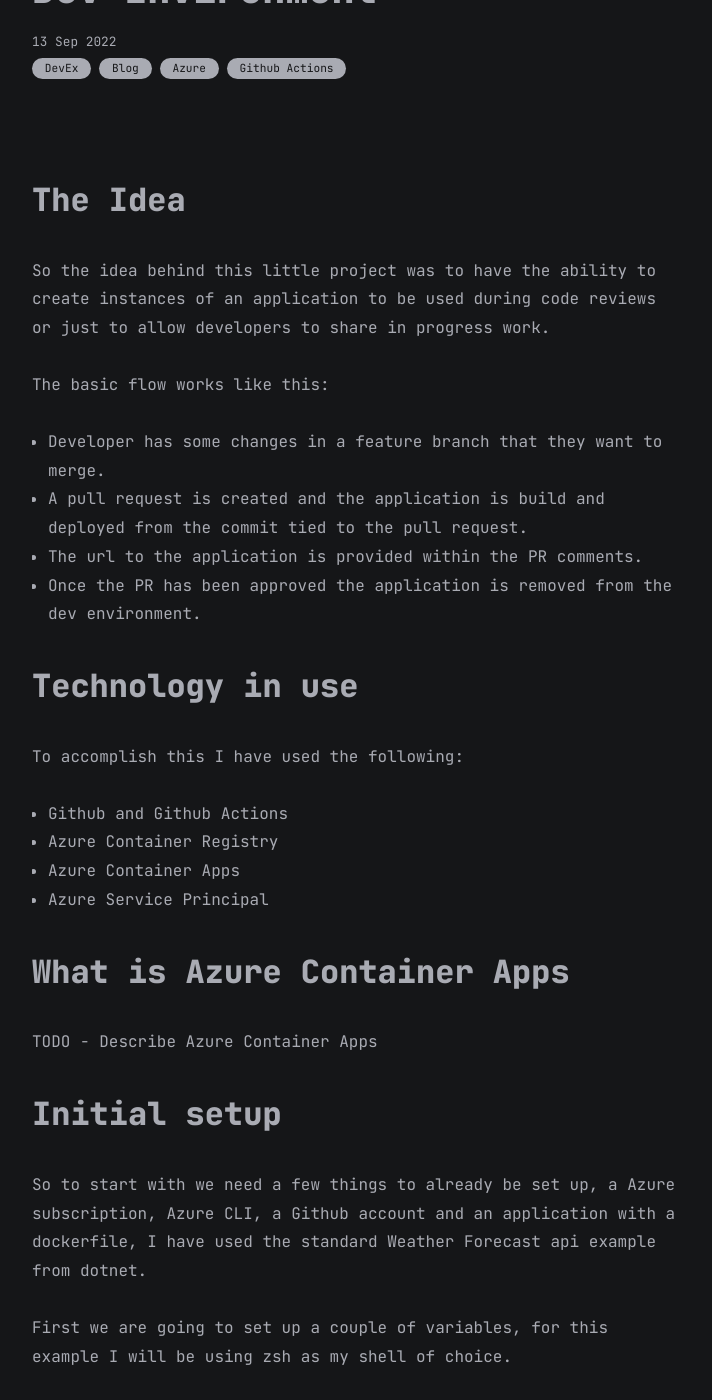
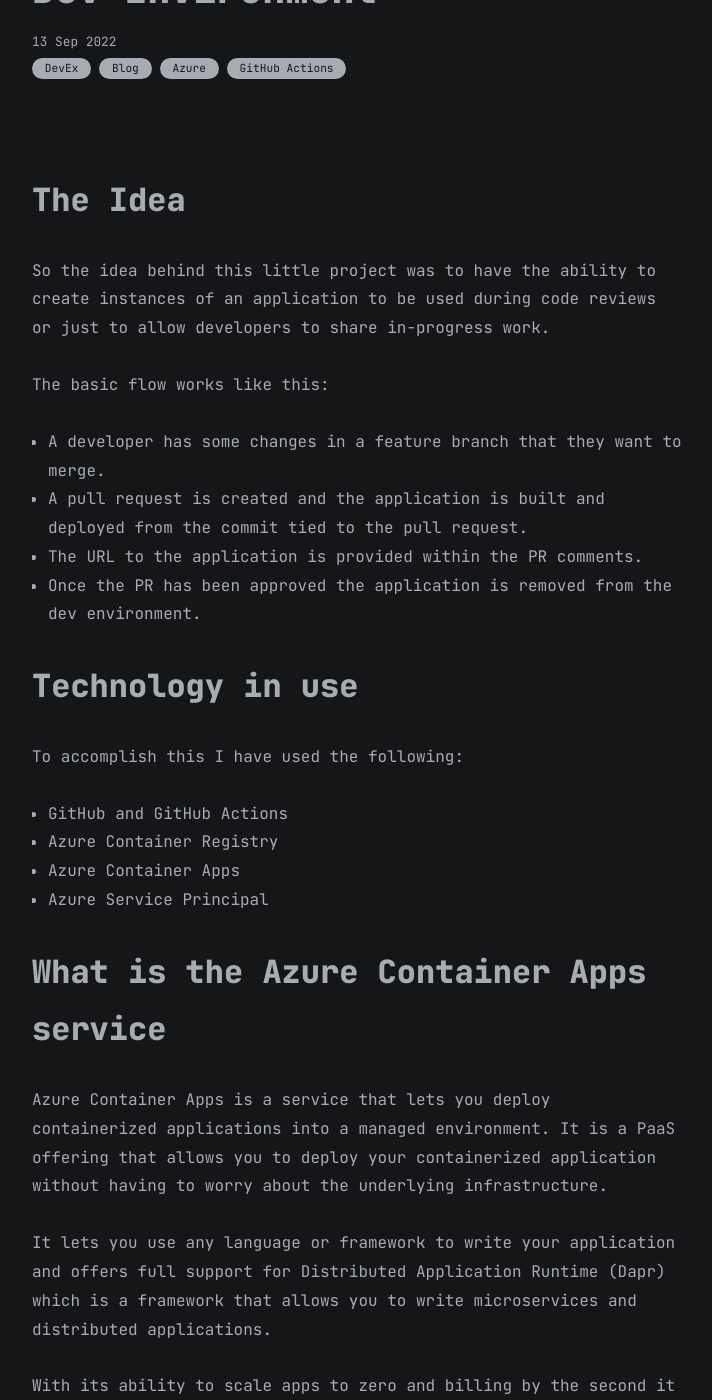
Before and after one commit to sharadcodes/jekyll-theme-serial-programmer, a Jekyll site: the page built from all_collections/_posts/2022-09-14-Azure-Container-Apps-Dev-Env.md, in a window 1280 px wide and 1400 px high, scrolled down 267 px. Shown: the whole window, without its empty margins (283-995 px from the left). Built offline with Jekyll 4.4.1, drawn with Linux system fonts in a browser that asks for light colours; some of the changed text lies outside the part shown.

Commit message:
finished writing v1 of article

````diff
--- a/all_collections/_posts/2022-09-14-Azure-Container-Apps-Dev-Env.md
+++ b/all_collections/_posts/2022-09-14-Azure-Container-Apps-Dev-Env.md
@@ -2,34 +2,38 @@
 layout: post
 title: Azure Container Apps As A Dev Environment
 date: 2022-09-13
-categories: ["DevEx", "Blog", "Azure", "Github Actions"]
+categories: ["DevEx", "Blog", "Azure", "GitHub Actions"]
 ---
 
 # The Idea
-So the idea behind this little project was to have the ability to create instances of an application to be used during code reviews or just to allow developers to share in progress work.
+So the idea behind this little project was to have the ability to create instances of an application to be used during code reviews or just to allow developers to share in-progress work.
 
 The basic flow works like this:
-
-- Developer has some changes in a feature branch that they want to merge.
-- A pull request is created and the application is build and deployed from the commit tied to the pull request.
-- The url to the application is provided within the PR comments.
+- A developer has some changes in a feature branch that they want to merge.
+- A pull request is created and the application is built and deployed from the commit tied to the pull request.
+- The URL to the application is provided within the PR comments.
 - Once the PR has been approved the application is removed from the dev environment.
 
 # Technology in use
 To accomplish this I have used the following:
-
-- Github and Github Actions
+- GitHub and GitHub Actions
 - Azure Container Registry
 - Azure Container Apps
 - Azure Service Principal
 
-# What is Azure Container Apps
-TODO - Describe Azure Container Apps
+# What is the Azure Container Apps service
+Azure Container Apps is a service that lets you deploy containerized applications into a managed environment. It is a PaaS offering that allows you to deploy your containerized application without having to worry about the underlying infrastructure.
+
+It lets you use any language or framework to write your application and offers full support for Distributed Application Runtime (Dapr) which is a framework that allows you to write microservices and distributed applications.
+
+With its ability to scale apps to zero and billing by the second it is a great fit for this use case.
+
+Further details about the service can be found here: <a href="https://docs.microsoft.com/en-us/azure/container-apps/">https://docs.microsoft.com/en-us/azure/container-apps/</a>
 
 # Initial setup
-So to start with we need a few things to already be set up, a Azure subscription, Azure CLI, a Github account and an application with a dockerfile, I have used the standard Weather Forecast api example from dotnet.
+So to start with we need a few things to already be set up, an Azure subscription, Azure CLI, a Github account and an application with a dockerfile, I have used the standard Weather Forecast API example from DotNet.'
 
-First we are going to set up a couple of variables, for this example I will be using zsh as my shell of choice.
+First, we are going to set up a couple of variables, for this example, I will be using zsh as my shell of choice.
 
 ```zsh
 resourceGroupName=rg-aca-dev-env
@@ -37,7 +41,7 @@ location=australiaeast
 acaEnvironmentName=aca-dev-env
 ```
 
-Next we want to log into the azure cli using `az login`
+Next, we want to log into the azure CLI using `az login`
 
 This should bring up a page in your default browser to log you into azure.
 
@@ -47,7 +51,7 @@ From here we create the Resource Group that will hold the Azure Container Apps E
 az group create --name $resourceGroup --location $location
 ```
 
-Next we create the Azure Container Registry, this will be where the application's container images are stored after they have been built.
+Next, we create the Azure Container Registry, this will be where the application's container images are stored after they have been built.
 
 ```zsh
 az acr create --name <unique-acr-name> --resource-group $resourceGroupName --sku Basic
@@ -67,7 +71,7 @@ Now we can create the Azure Container Apps Environment
 az containerapp env create --name $acaEnvironmentName --resource-group $resouceGroupName --location $location
 ```
 
-Next step is to set up the Azure Service Principal, this is used as the credentials for Github Actions to access both the Azure Container Registry as well as the Azure Container Apps Environment.
+The next step is to set up the Azure Service Principal, this is used as the credentials for GitHub Actions to access both the Azure Container Registry as well as the Azure Container Apps Environment.
 
 The details on this are provided here:
 
@@ -75,14 +79,17 @@ The details on this are provided here:
 
 # Creating the Pipelines and Initial Deployment
 
-Now that this is all set up I recommend creating a basic github action pipeline to do the initial container app deployment. The reason for this is that container apps only run containers based on Linux x64 (linux/amd64). So the easiest way to ensure your image is all good is to define the github action runner to use ubuntu-latest as its container image.
+Now that this is all set up I recommend creating a basic GitHub action pipeline to do the initial container app deployment. The reason for this is that container apps only run containers based on Linux x64 (linux/amd64). So the easiest way to ensure your image is all good is to define the GitHub action runner to use ubuntu-latest as its container image.
 
-Feel free to check out the example application here: <a href="https://github.com/dylan-mccarthy/Azure-Container-Apps-Dev-Env-Demo">Azure-Container-Apps-Dev-Env-Demo</a>
+All of the deployment pipelines are created using GitHub actions.
 
-So to start create the following file named prod-inital-deployment.yml in the .github/workflows folder in the base of your repository.
+The first pipeline is to create the initial deployment of the application.
+
+It has two parts, the first builds and pushes the container image to the Azure Container Registry and the second deploys the container image to the Azure Container Apps Environment.
 
 ```yaml
-{% raw %}name: Prod Initial Deployment
+{% raw %}
+name: Initial Deployment
 
 # This workflow uses actions that are not certified by GitHub.
 # They are provided by a third-party and are governed by
@@ -147,18 +154,24 @@ jobs:
             az extension add --name containerapp --upgrade
             az provider register --namespace Microsoft.App
             az provider register --namespace Microsoft.OperationalInsights
-            az containerapp create --name ${{ env.IMAGE_NAME }} --resource-group ${{ env.ACA_RG }} --image ${{ secrets.REGISTRY_LOGIN_SERVER }}/${{ env.IMAGE_NAME }}:${{ env.IMAGE_TAG }} {% endraw %}
+            az containerapp create --name ${{ env.IMAGE_NAME }} --resource-group ${{ env.ACA_RG }} --image ${{ secrets.REGISTRY_LOGIN_SERVER }}/${{ env.IMAGE_NAME }}:${{ env.IMAGE_TAG }}
+{% endraw %}
 
 ```
 
-Once this pipeline has been added to the repository you can access it via the Actions tab in github.
+Once this pipeline has been added to the repository you can access it via the Actions tab on GitHub.
+
+Pipelines should be created in the .github/workflows folder at the root of the repository.
 
 Running the pipeline should create the Container App inside the Container App Environment.
 
-Next step is to create the Pull Request Dev Delopment pipeline, this will look very similar to the initial deployment pipeline. The key differences here are in the workflow trigger, the IMAGE_TAG variable and the final deploy steps where the Container App is updated instead of created and the application URL is added into the pull request comments.
+# Creating the Pull Request Pipeline
+
+The next step is to create the Pull Request Deployment pipeline, this will look very similar to the initial deployment pipeline. The key differences here are in the workflow trigger, the IMAGE_TAG variable and the final deploy steps where the Container App is updated instead of created and the application URL is added to the pull request comments.
 
 ```yml
-{% raw %}name: Pull Request Dev Deployment
+{% raw %}
+name: Pull Request Deployment
 
 # This workflow uses actions that are not certified by GitHub.
 # They are provided by a third-party and are governed by
@@ -234,17 +247,79 @@ jobs:
         with:
           issue-number: ${{ github.event.pull_request.number }}
           body: |
-            Url for this PR is: https://${{ env.testurl }}{% endraw %}
+            Url for this PR is: https://${{ env.testurl }}
+{% endraw %}
 ```
 
-With the workflow triggering on pull_request with types: ["opened", "edited","reopened", "synchronize"] this ensures that this pipeline only triggers when pull requests are created or modified. This will now allow a developer to create a pull request and trigger the deployment.
+With the workflow triggering on pull_request with types: ["opened", "edited", "reopened", "synchronize"] this ensures that this pipeline only triggers when pull requests are created or modified. This will now allow a developer to create a pull request and trigger the deployment.
 
 Using `az container update` will create a revision of the application. This revision will have a different URL and does not have traffic automatically routed to it.
 
-After the update there is a call to `az containerapp revision show` this allows us to get the URL for the new revision and output that to the last step.
+After the update, there is a call to `az containerapp revision show` this allows us to get the URL for the new revision and output that to the last step.
 
-The last step here updates the pull request with a comment that shows the URL to this version of the application running inside of the environment.
+The last step here updates the pull request with a comment that shows the URL to this version of the application running inside the environment.
 
-If the developer pushes a change to this pull request the pipeline will trigger again and udpate the container running inside the revision.
+If the developer pushes a change to this pull request the pipeline will trigger again and update the container running inside the revision.
 
-TODO - Complete the last steps about the cleanup step.
+# Cleaning up the environment
+
+Once the pull request has been merged into the main branch the environment will no longer be needed. To clean up the environment we can create a new workflow that will run when the pull request is closed.
+
+```yml
+{% raw %}
+name: Cleanup
+
+on:
+  pull_request:
+    branches: ["main"]
+    types: ["closed"]
+
+env:
+  IMAGE_NAME: weatherapi
+  IMAGE_TAG: pr-${{ github.event.number }}
+  ACA_RG: rg-aca-dev-env
+  AZ_LOCATION: australiaeast
+
+jobs:
+  cleanup:
+    runs-on: ubuntu-latest
+    steps:
+      - name: 'Login via Azure CLI'
+        uses: azure/login@v1
+        with:
+          creds: ${{ secrets.AZURE_CREDENTIALS }}
+      - name: Deactivate App revision
+        uses: azure/CLI@v1
+        with:
+          azcliversion: 2.40.0
+          inlinescript: |
+            az extension add --name containerapp --upgrade
+            az provider register --namespace Microsoft.App
+            az provider register --namespace Microsoft.OperationalInsights
+            az containerapp revision deactivate -g ${{ env.ACA_RG }} --revision ${{ env.IMAGE_NAME }}--${{ env.IMAGE_TAG }}
+{% endraw %}
+
+```
+
+This workflow will run when the pull request is closed and will deactivate the revision that was created for the pull request.
+
+# Conclusion
+
+We have looked at how to use Azure Container Apps to create a development environment for a pull request.
+
+This allows developers to create a pull request, have the application deployed into a test environment and then have the environment cleaned up once the pull request is merged.
+
+In doing this we allow for a better experience for developers and code reviewers to see changes that are in progress and allow for a more efficient review process.
+
+This process is not without its drawbacks, the Azure Container Apps revisions are not deleted but instead just made inactive once finished. This can lead to a large number of revisions being created and stored in the environment. This can be mitigated by deleting the container app and recreating it using the latest production version of the application.
+
+Other considerations are the networking and configuration to allow for integration testing. This could be done using environment variables to specify the URLs of the dependent services but would depend on the design of the system.
+
+# Future Improvements
+A few improvements that could be made to this project:
+- Change initial deployment into Terraform
+- Develop a multi-container example showing integration testing options
+
+# Repository for this project
+All code for this example can be found on GitHub:
+<a href="https://github.com/dylan-mccarthy/Azure-Container-Apps-Dev-Env-Demo">https://github.com/dylan-mccarthy/Azure-Container-Apps-Dev-Env-Demo</a>
````
